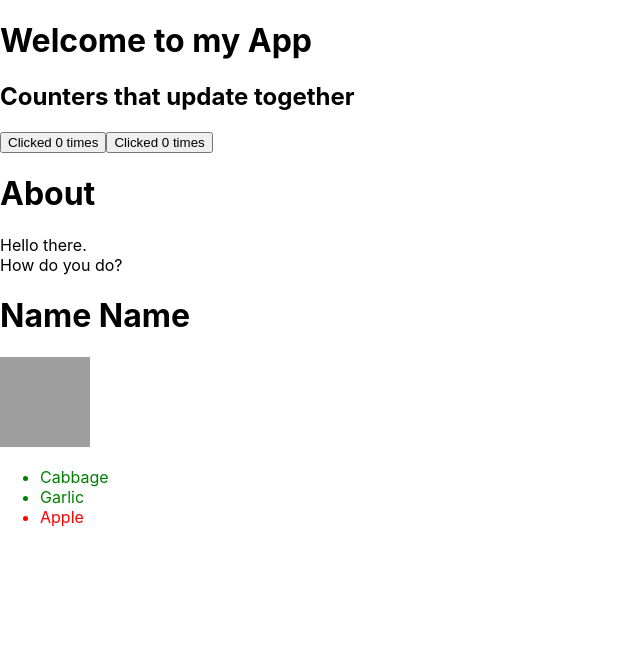
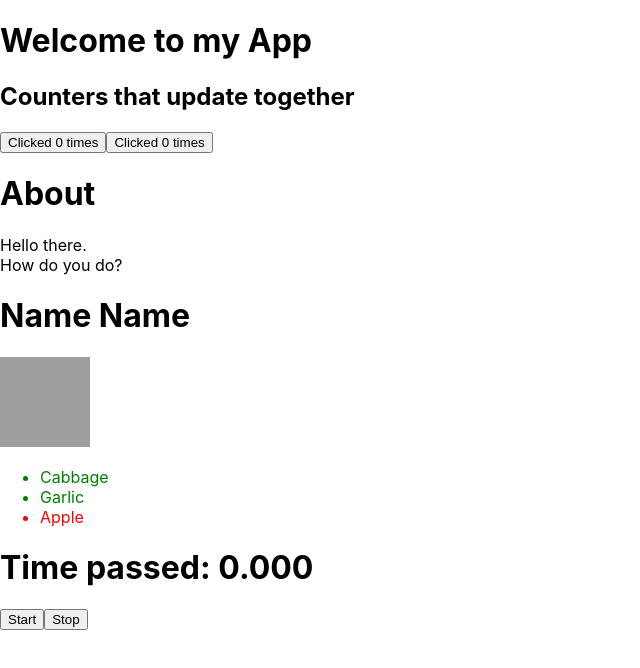
Before and after one commit to dchf12/vite-react-ts, a React (Vite) app: page / in a window 1280 px wide. Shown: the top 668 px of the page, without its empty margins (0-640 px from the left). Built offline with nearby package versions, Linux system fonts and the light colour scheme; grey boxes are pictures that could not be loaded.

Commit message:
feat: Add stopwatch

```diff
--- a/src/App.tsx
+++ b/src/App.tsx
@@ -1,4 +1,5 @@
 import { useState } from 'react';
+import { useRef } from 'react';
 
 function MyButton({ count, onClick }: { count: number; onClick: () => void }): JSX.Element {
   return <button onClick={onClick}>Clicked {count} times</button>;
@@ -19,6 +20,7 @@
       <AboutPage />
       <Profile />
       <ShopList />
+      <StopWatch />
     </div>
   );
 }
@@ -89,3 +91,32 @@
 
   return <ul>{listItems}</ul>;
 }
+
+function StopWatch(): JSX.Element {
+  const [startTime, setStartTime] = useState<number | null>(null);
+  const [now, setNow] = useState<number | null>(null);
+  const intervalRef = useRef<number>();
+
+  function handleStart() {
+    setStartTime(Date.now());
+    setNow(Date.now());
+    clearInterval(intervalRef.current);
+    intervalRef.current = setInterval(() => {
+      setNow(Date.now());
+    }, 10);
+  }
+  function handleStop() {
+    clearInterval(intervalRef.current);
+  }
+  let secondsPassed = 0;
+  if (startTime != null && now != null) {
+    secondsPassed = (now - startTime) / 1000;
+  }
+  return (
+    <>
+      <h1>Time passed: {secondsPassed.toFixed(3)}</h1>
+      <button onClick={handleStart}>Start</button>
+      <button onClick={handleStop}>Stop</button>
+    </>
+  );
+}
```
